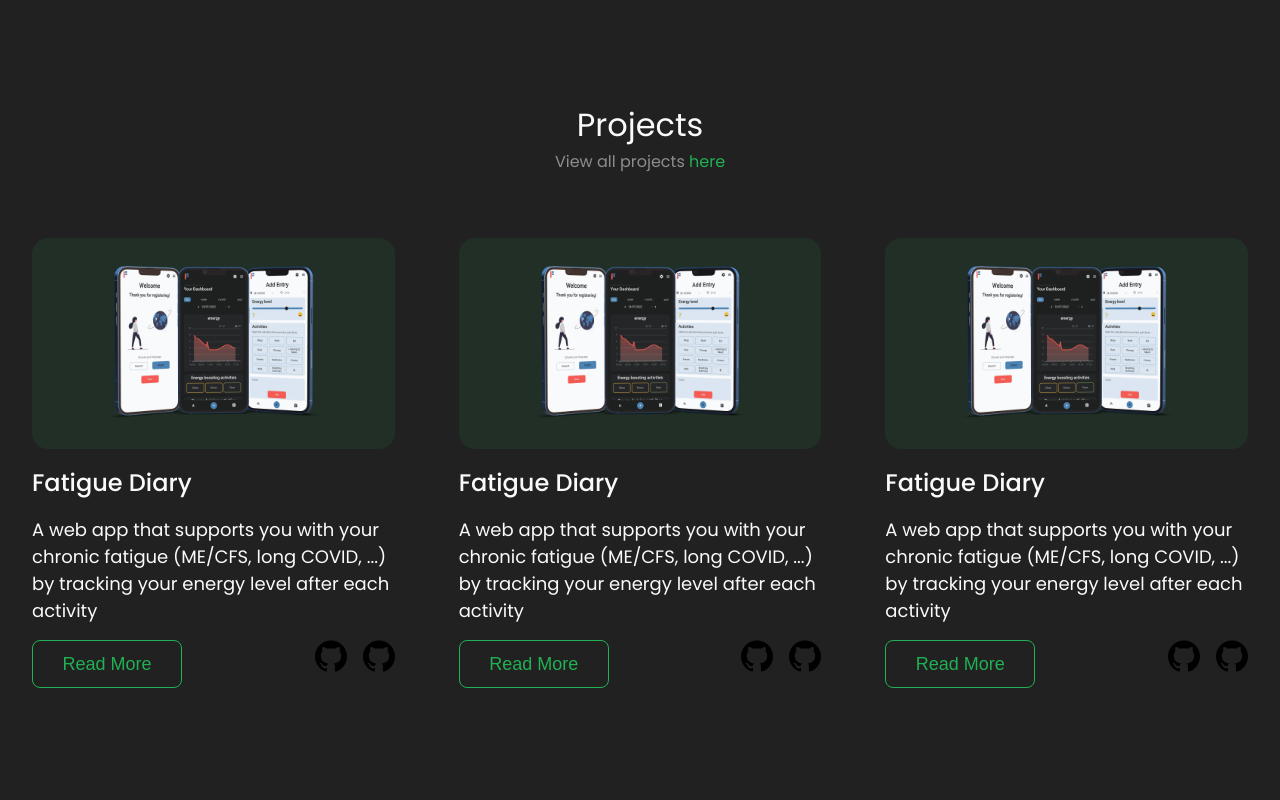
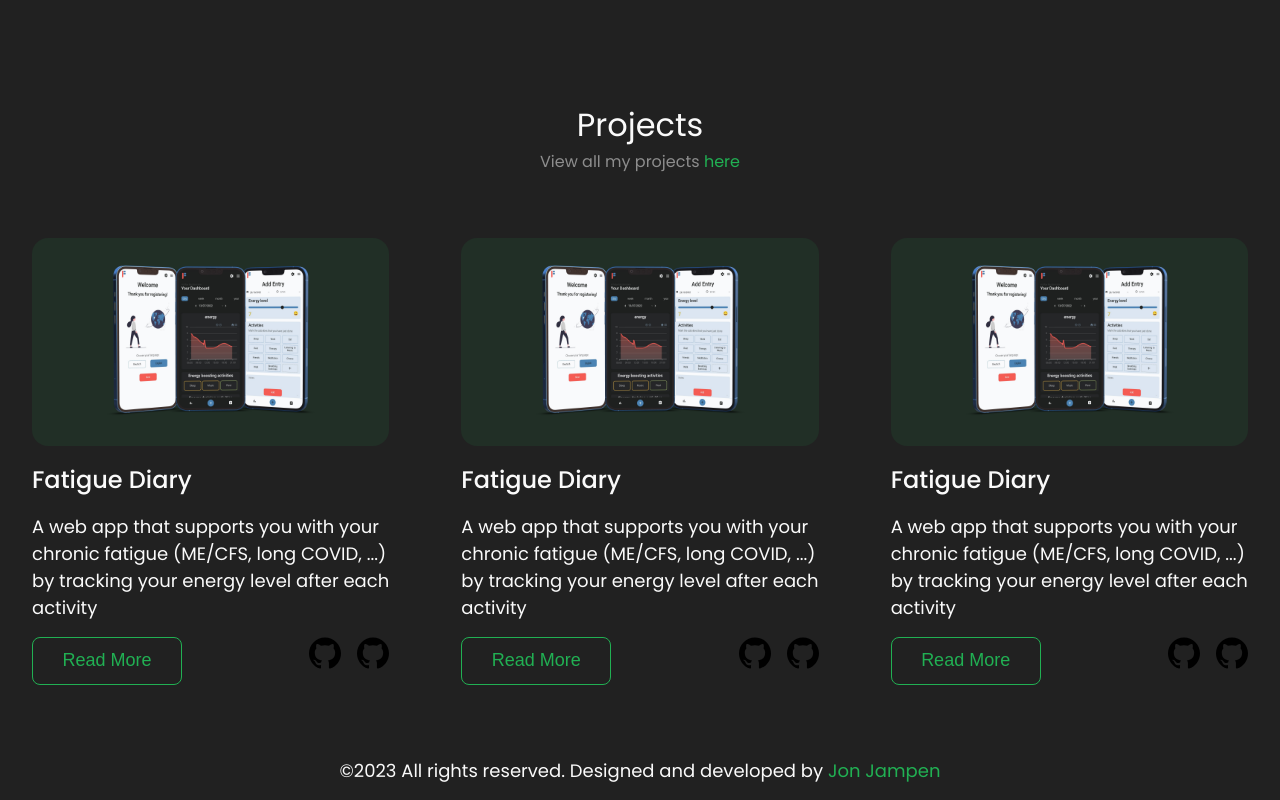
Before and after one commit to jonjampen/portfolio, a SvelteKit app: page / in a window 1280 px wide. Shown: the part 715-1515 px from the top of the page. Before the commit the page ends 1411 px from the top, so only its background shows below. Built offline with nearby package versions, Linux system fonts and the light colour scheme.

Commit message:
Adding a footer

```diff
--- a/src/global.scss
+++ b/src/global.scss
@@ -1,6 +1,6 @@
 @import url('https://fonts.googleapis.com/css2?family=Poppins:wght@400;500;600&display=swap');
 
-@import "./style/hero", "./style/projects";
+@import "./style/hero", "./style/projects", "./style/footer";
 
 
 :root {
--- a/src/routes/+page.svelte
+++ b/src/routes/+page.svelte
@@ -1,7 +1,12 @@
 <script>
+	import Footer from './Footer.svelte';
 	import Hero from './Hero.svelte';
 	import Projects from './Projects.svelte';
 </script>
 
 <Hero />
 <Projects />
+<!-- Education -->
+<!-- Contact -->
+<!-- Footer -->
+<Footer />
--- /dev/null
+++ b/src/routes/Footer.svelte
@@ -0,0 +1,3 @@
+<section class="footer">
+	<p>&copy;2023 All rights reserved. Designed and developed by <a href="">Jon Jampen</a></p>
+</section>
--- a/src/routes/Projects.svelte
+++ b/src/routes/Projects.svelte
@@ -4,7 +4,7 @@
 
 <section class="projects">
 	<h2>Projects</h2>
-	<h6>View all projects <a href="/projects">here</a></h6>
+	<h6>View all my projects <a href="/projects">here</a></h6>
 	<div class="projects-container">
 		<Project />
 		<Project />
--- /dev/null
+++ b/src/style/footer.scss
@@ -0,0 +1,5 @@
+section.footer {
+    text-align: center;
+    margin-top: 64px;
+    padding: 8px 8px;
+}
--- a/src/style/projects.scss
+++ b/src/style/projects.scss
@@ -4,7 +4,7 @@ section.projects {
         flex-direction: row;
         justify-content: space-evenly;
         align-items: flex-start;
-        gap: 64px;
+        gap: 72px;
         margin-top: 64px;
 
         & .project {
```
